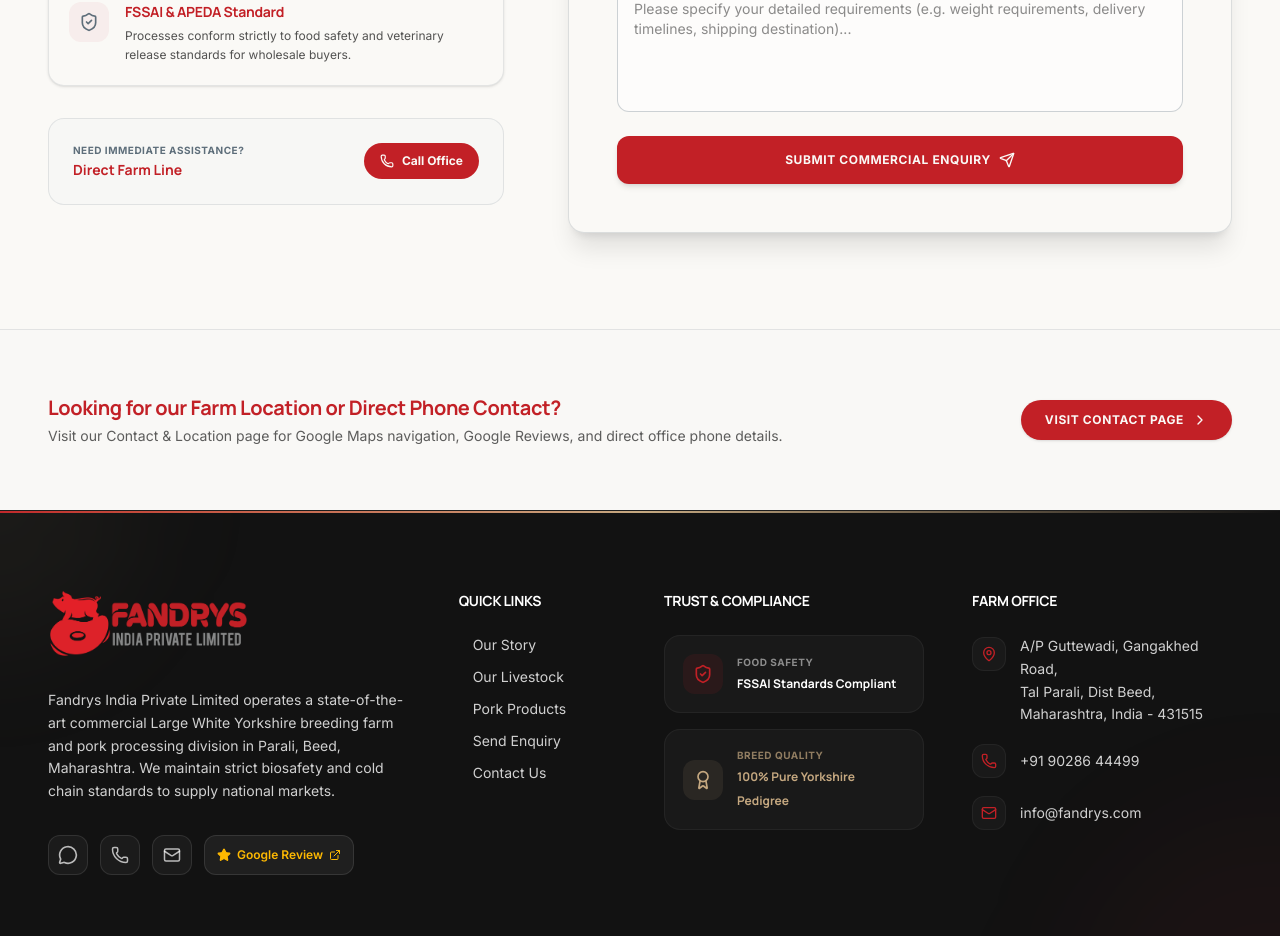
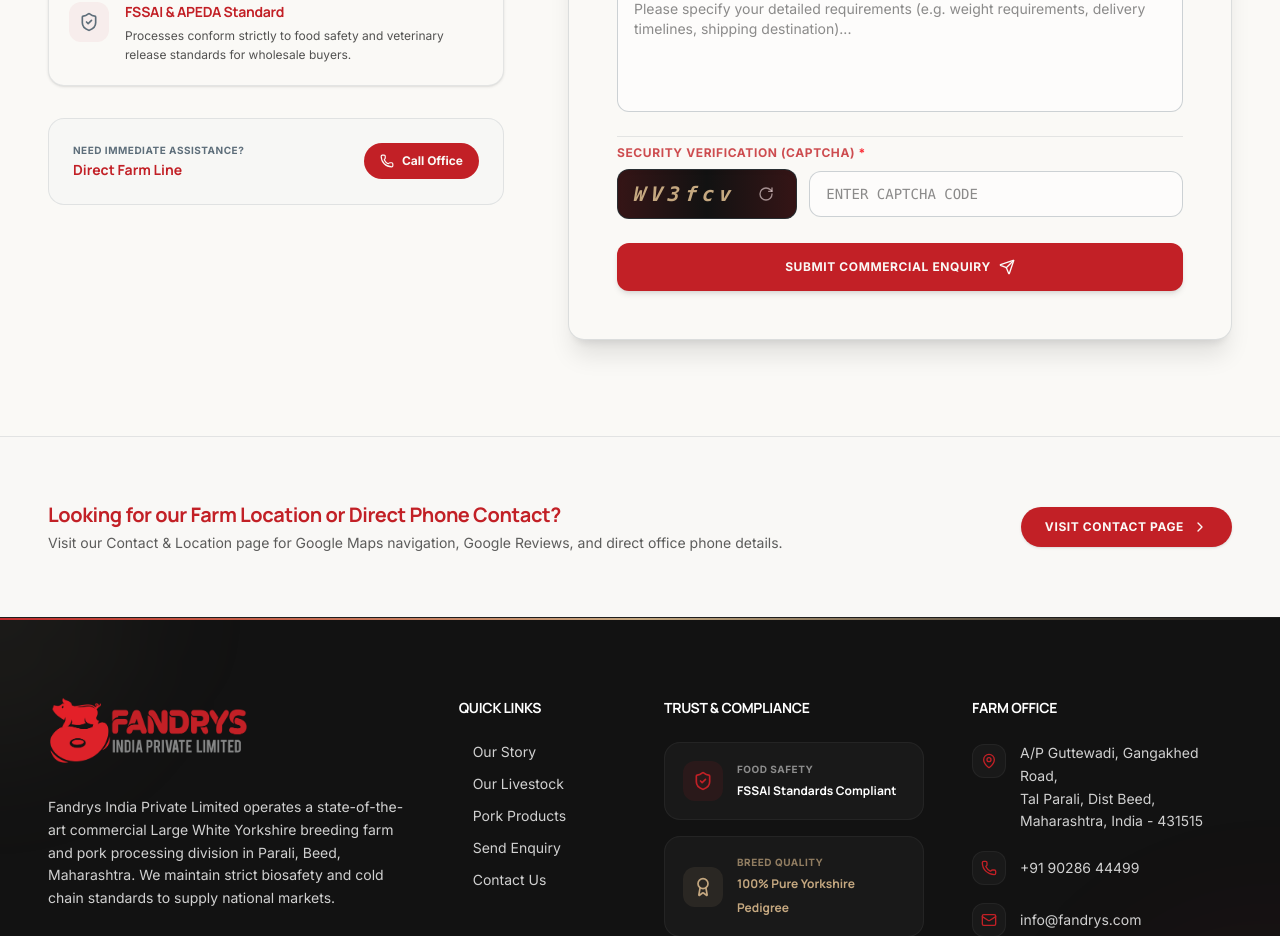
Before and after one commit to pragyasuite/fandrys.com, a Next.js app: page /enquiry in a window 1280 px wide. Shown: the part 980-1916 px from the top of the page. Built offline with nearby package versions, Linux system fonts and the light colour scheme.

Commit message:
Captcha Added and google linked updated commit

```diff
--- a/src/app/contact/page.tsx
+++ b/src/app/contact/page.tsx
@@ -12,7 +12,7 @@
 };
 
 export default function ContactPage() {
-  const googleShareUrl = "https://share.google/II9iq7YVZUzeq8xrX";
+  const googleShareUrl = "https://maps.app.goo.gl/TSsfvoVtTuPwLdC19";
 
   return (
     <div className="bg-background min-h-screen">
--- a/src/components/EnquiryForm.tsx
+++ b/src/components/EnquiryForm.tsx
@@ -1,7 +1,7 @@
 "use client";
 
 import { useState } from "react";
-import { Send, CheckCircle2, AlertCircle, X, ShieldCheck, Clock, FileText } from "lucide-react";
+import { Send, CheckCircle2, AlertCircle, X, ShieldCheck, Clock, FileText, RotateCw } from "lucide-react";
 import { motion, AnimatePresence } from "framer-motion";
 
 export default function EnquiryForm() {
@@ -16,10 +16,30 @@
     message: "",
   });
 
+  // Helper to generate a random 6-character alphanumeric Captcha string
+  const createCaptchaString = () => {
+    const chars = "23456789ABCDEFGHJKLMNPQRSTUVWXYZabcdefghijkmnpqrstuvwxyz";
+    let code = "";
+    for (let i = 0; i < 6; i++) {
+      code += chars.charAt(Math.floor(Math.random() * chars.length));
+    }
+    return code;
+  };
+
+  // Initialize captchaCode with lazy initial state
+  const [captchaCode, setCaptchaCode] = useState<string>(createCaptchaString);
+  const [userCaptcha, setUserCaptcha] = useState("");
+
   const [status, setStatus] = useState<"idle" | "submitting" | "success" | "error">("idle");
   const [errorMessage, setErrorMessage] = useState("");
   const [referenceCode, setReferenceCode] = useState("");
   const [submittedDetails, setSubmittedDetails] = useState({ name: "", enquiryType: "" });
+
+  // Function to refresh Captcha code
+  const generateCaptcha = () => {
+    setCaptchaCode(createCaptchaString());
+    setUserCaptcha("");
+  };
 
   const handleChange = (e: React.ChangeEvent<HTMLInputElement | HTMLTextAreaElement | HTMLSelectElement>) => {
     const { name, value } = e.target;
@@ -28,9 +48,18 @@
 
   const handleSubmit = async (e: React.FormEvent) => {
     e.preventDefault();
+
     if (!formData.name || !formData.phone || !formData.email || !formData.message) {
       setStatus("error");
       setErrorMessage("Please fill in all required fields (Name, Phone, Email, and Message).");
+      return;
+    }
+
+    // Validate Alphanumeric Captcha
+    if (userCaptcha.trim().toLowerCase() !== captchaCode.toLowerCase()) {
+      setStatus("error");
+      setErrorMessage("Invalid Captcha code. Please enter the correct characters displayed in the security box.");
+      generateCaptcha();
       return;
     }
 
@@ -58,10 +87,12 @@
       } else {
         setStatus("error");
         setErrorMessage(data.error || "Failed to submit enquiry. Please try again.");
+        generateCaptcha();
       }
     } catch {
       setStatus("error");
       setErrorMessage("An unexpected network error occurred. Please try again later.");
+      generateCaptcha();
     }
   };
 
@@ -77,6 +108,7 @@
       quantity: "",
       message: "",
     });
+    generateCaptcha();
   };
 
   return (
@@ -323,6 +355,43 @@
           />
         </div>
 
+        {/* Security Alphanumeric Captcha */}
+        <div className="flex flex-col gap-2 pt-2 border-t border-accent/15">
+          <label htmlFor="captchaInput" className="font-body text-xs font-bold uppercase tracking-wider text-forest/80">
+            Security Verification (Captcha) <span className="text-red-500">*</span>
+          </label>
+
+          <div className="flex flex-col sm:flex-row items-stretch sm:items-center gap-3">
+            {/* Styled Alphanumeric Display Box */}
+            <div className="flex items-center gap-2 bg-[#121212] border border-accent/30 px-4 py-2.5 rounded-xl shadow-inner select-none relative overflow-hidden shrink-0">
+              <div className="absolute inset-0 bg-gradient-to-r from-forest/20 via-transparent to-forest/20 pointer-events-none" />
+              <span className="font-mono font-bold text-xl tracking-[0.25em] text-[#C5A880] italic select-none transform -skew-x-6">
+                {captchaCode}
+              </span>
+              <button
+                type="button"
+                onClick={generateCaptcha}
+                className="p-1.5 text-white/60 hover:text-white hover:bg-white/10 rounded-lg transition-colors ml-2"
+                title="Generate New Captcha Code"
+              >
+                <RotateCw className="h-4 w-4" />
+              </button>
+            </div>
+
+            {/* User Captcha Text Input */}
+            <input
+              type="text"
+              id="captchaInput"
+              name="captchaInput"
+              required
+              value={userCaptcha}
+              onChange={(e) => setUserCaptcha(e.target.value)}
+              placeholder="Enter Captcha Code"
+              className="flex-grow px-4 py-3 rounded-xl border border-accent/30 focus:border-forest focus:outline-none bg-white/50 focus:bg-white transition-all text-sm font-body font-mono uppercase"
+            />
+          </div>
+        </div>
+
         {/* Submit Button */}
         <button
           type="submit"
--- a/src/components/Footer.tsx
+++ b/src/components/Footer.tsx
@@ -4,7 +4,7 @@
 
 export default function Footer() {
   const currentYear = new Date().getFullYear();
-  const googleShareUrl = "https://share.google/II9iq7YVZUzeq8xrX";
+  const googleShareUrl = "https://maps.app.goo.gl/TSsfvoVtTuPwLdC19";
 
   return (
     <footer className="bg-[#121212] text-warm-white relative overflow-hidden border-t border-white/5 pt-20 pb-8">
```
